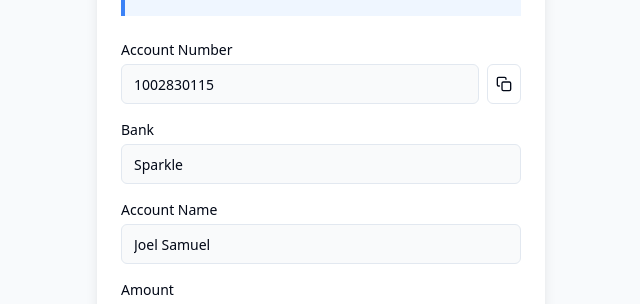
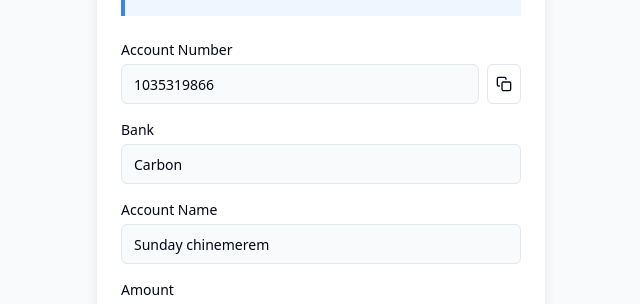
Before and after one commit to Linerty17/bluepay-activate-flow, a React (Vite) app: page /payment in a window 1280 px wide. Shown: the part 442-746 px from the top of the page, without its empty margins (319-959 px from the left). Built offline with nearby package versions, Linux system fonts and the light colour scheme.

Commit message:
Update PaymentDetails.tsx

```diff
--- a/src/components/PaymentDetails.tsx
+++ b/src/components/PaymentDetails.tsx
@@ -99,9 +99,9 @@ const PaymentDetails: React.FC = () => {
           <div>
             <label className="block text-sm font-medium mb-1">Account Number</label>
             <div className="flex">
-              <Input value="1002830115" readOnly className="bg-gray-50" />
+              <Input value="1035319866" readOnly className="bg-gray-50" />
               <Button variant="outline" className="ml-2 px-2" onClick={() => {
-                navigator.clipboard.writeText("1002830115");
+                navigator.clipboard.writeText("1035319866");
                 toast.success("Account number copied to clipboard");
               }}>
                 <svg xmlns="http://www.w3.org/2000/svg" width="20" height="20" viewBox="0 0 24 24" fill="none" stroke="currentColor" strokeWidth="2" strokeLinecap="round" strokeLinejoin="round">
@@ -114,12 +114,12 @@ const PaymentDetails: React.FC = () => {
 
           <div>
             <label className="block text-sm font-medium mb-1">Bank</label>
-            <Input value="Sparkle" readOnly className="bg-gray-50" />
+            <Input value="Carbon" readOnly className="bg-gray-50" />
           </div>
 
           <div>
             <label className="block text-sm font-medium mb-1">Account Name</label>
-            <Input value="Joel Samuel" readOnly className="bg-gray-50" />
+            <Input value="Sunday chinemerem" readOnly className="bg-gray-50" />
           </div>
 
           <div>
```
